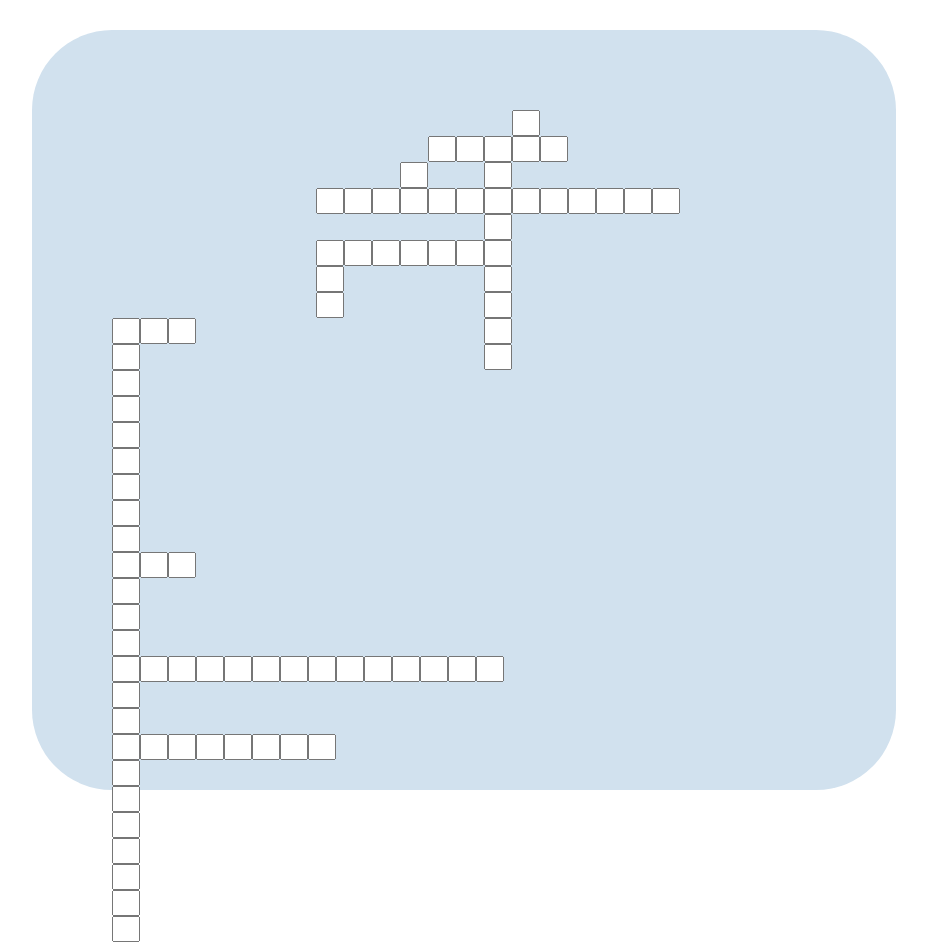
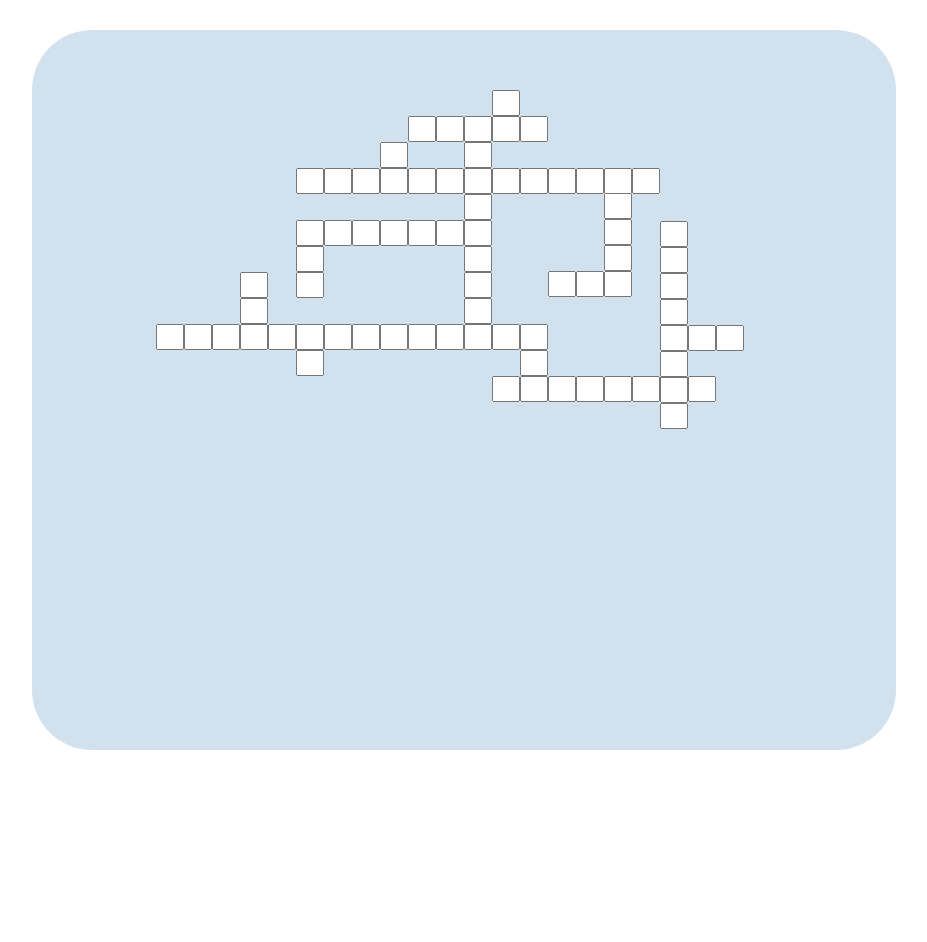
Before and after one commit to YuriLealS/Cruzadinha, a plain HTML site: page index.html in a window 1280 px wide. Shown: the whole page, without its empty margins (176-1103 px from the left). After the commit the page ends 800 px from the top, so only its background shows below. Drawn offline with Linux system fonts and the light colour scheme.

Commit message:
Estrutura de input terminada

```diff
--- a/index.html
+++ b/index.html
@@ -13,7 +13,6 @@
     <!-- 1 -->
         <section class="cs">
             <input class="ipt__css" type="text" id="cs-c">
-            <!-- <input class="ipt__css" type="text" id="cs-s"> -->
         </section>
     <!-- 2 -->
         <section class="flash">
@@ -21,13 +20,10 @@
             <input class="ipt__css" type="text">
             <input class="ipt__css" type="text">
             <input class="ipt__css" type="text">
-            <!-- esse 'S' compartilha com cs  -->
             <input class="ipt__css" type="text">
         </section>
     <!-- 3 -->
     <section class="adressBus">
-            <!-- <input class="ipt__css" type="text"> -->
-            <!-- esse 'A' compartilha com o flash -->
             <input class="ipt__css" type="text">
             <input class="ipt__css" type="text">
             <input class="ipt__css" type="text">
@@ -44,7 +40,6 @@
             <input class="ipt__css" type="text">
             <input class="ipt__css" type="text">
             <input class="ipt__css" type="text">
-            <!-- esse 'i' compartilha com I5 -->
             <input class="ipt__css" type="text">
             <input class="ipt__css" type="text">
             <input class="ipt__css" type="text">
@@ -68,51 +63,31 @@
             <input class="ipt__css" type="text">
             <input class="ipt__css" type="text">
             <input class="ipt__css" type="text">
-            <!-- esse 's' compartilha com adressBus -->
         </section>
     <!-- 7 -->
         <section class="dma">
             <input class="ipt__css" type="text">
-            <!-- esse 'd' compartilha com databus -->
             <input class="ipt__css" type="text">
         </section>
     <!-- 8 -->
-        <section class="ram">
-            <input class="ipt__css" type="text">
-            <input class="ipt__css" type="text">
-            <input class="ipt__css" type="text">
-        </section>
-    <!-- 9 -->
-        <section class="dualCore">
-            <input class="ipt__css" type="text">
-            <input class="ipt__css" type="text">
-            <input class="ipt__css" type="text">
-            <input class="ipt__css" type="text">
+    <section class="Eprom">
         <input class="ipt__css" type="text">
         <input class="ipt__css" type="text">
         <input class="ipt__css" type="text">
         <input class="ipt__css" type="text">
     </section>
-    <!-- 10 -->
-        <section class="cpu">
-            <input class="ipt__css" type="text">
-             <!-- esse 'c' compartilha com dualcore -->
+
+    <!-- 9 -->
+    <section class="ram">
         <input class="ipt__css" type="text">
         <input class="ipt__css" type="text">
     </section>
-    <!-- 11 -->
-        <section class="rom">
-            <input class="ipt__css" type="text">
-            <input class="ipt__css" type="text">
-            <input class="ipt__css" type="text">
-        </section>
-    <!-- 12 -->
+    <!-- 10 -->
     <section class="memoria_de_massa">
         <input class="ipt__css" type="text">
         <input class="ipt__css" type="text">
         <input class="ipt__css" type="text">
         <input class="ipt__css" type="text">
-             <!-- esse 'o' compartilha com Rom -->
         <input class="ipt__css" type="text">
         <input class="ipt__css" type="text">
         <input class="ipt__css" type="text">
@@ -124,10 +99,18 @@
         <input class="ipt__css" type="text">
         <input class="ipt__css" type="text">
     </section>
-    <!-- 13 -->
+    <!-- 11 -->
     <section class="i7">
         <input class="ipt__css" type="text">
-             <!-- esse 'i' compartilha com memoria de massa -->
+    </section>
+
+    <!-- 12 -->
+    <section class="rom">
+        <input class="ipt__css" type="text">
+        <input class="ipt__css" type="text">
+    </section>
+    <!-- 13 -->
+    <section class="ula">
         <input class="ipt__css" type="text">
     </section>
     <!-- 14 -->
@@ -139,22 +122,21 @@
         <input class="ipt__css" type="text">
         <input class="ipt__css" type="text">
         <input class="ipt__css" type="text">
-            <!-- esse 'r' compartilha com dualcore -->
         <input class="ipt__css" type="text">
     </section>
     <!-- 15 -->
-        <section class="ula">
+    <section class="dualCore">
         <input class="ipt__css" type="text">
-            <!-- esse 'u' compartilha com quadCore -->
+        <input class="ipt__css" type="text">
+        <input class="ipt__css" type="text">
+        <input class="ipt__css" type="text">
+        <input class="ipt__css" type="text">
+        <input class="ipt__css" type="text">
         <input class="ipt__css" type="text">
         <input class="ipt__css" type="text">
     </section>
     <!-- 16 -->
-        <section class="Eprom">
-            <!-- <input class="ipt__css" type="text"> -->
-             <!-- esse 'e' compartilha com registradores -->
-            <input class="ipt__css" type="text">
-            <input class="ipt__css" type="text">
+    <section class="cpu">
         <input class="ipt__css" type="text">
         <input class="ipt__css" type="text">
     </section>
--- a/style.css
+++ b/style.css
@@ -49,55 +49,68 @@
         margin-left: 204px;
     }
 
+    .Eprom {
+        display: flex;
+        flex-direction: column;
+        margin-left: 512px;
+        margin-top: -105px;
+    }
+
     .ram {
         display: flex;
         flex-direction: row;
+        margin-left: 456px;
+        margin-top: -26px;
+    }
+    .memoria_de_massa {
+        display: flex;
+        flex-direction: row;
+        margin-left: 64px;
+        margin-top: 27px;
+    }
+
+    .i7 {
+        display: flex;
+        flex-direction: column;
+        margin-left:204px;
+    }
+
+    .rom {
+        display: flex;
+        flex-direction: column;
+        margin-top: -104px;
+        margin-left: 148px;
+    }
+
+    .ula {
+        display: flex;
+        flex-direction: column;
+        margin-top: 26px;
+        margin-left: 428px;
+    }
+
+    .quadCore {
+        display: flex;
+        flex-direction: row;
+        margin-left: 400px;
     }
 
     .dualCore {
         display: flex;
         flex-direction: column;
+        margin-left: 568px;
+        margin-top: -181px;
     }
-
     .cpu {
         display: flex;
         flex-direction: row;
+        margin-left: 596px;
+        margin-top: -104px;
     }
-
-    .rom {
-        display: flex;
-        flex-direction: column;
-    }
-
-    .memoria_de_massa {
-        display: flex;
-        flex-direction: row;
-    }
-
-    .i7 {
-        display: flex;
-        flex-direction: column;
-    }
-
-    .quadCore {
-        display: flex;
-        flex-direction: row;
-    }
-
-    .ula {
-        display: flex;
-        flex-direction: column;
-    }
-
-    .Eprom {
-        display: flex;
-        flex-direction: column;
-    }
-
     .fundo__css {
         background-color: rgb(209, 225, 238);
-        border-radius: 10vh;
-        padding: 10vh;
+        border-radius: 60px;
+        padding: 60px;
         margin: 30px 200px;
         height: 600px;
     }
```
Lines whose indentation alone changed are shown as unchanged.
